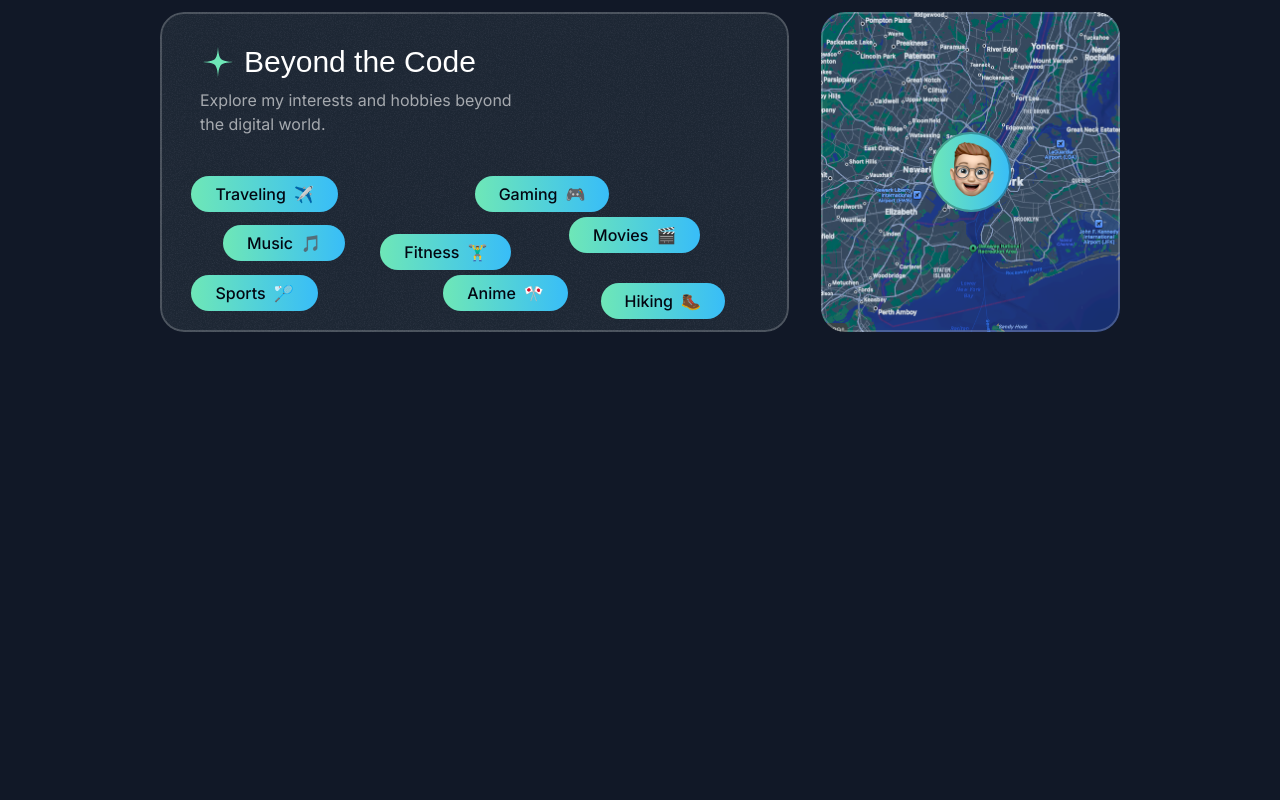
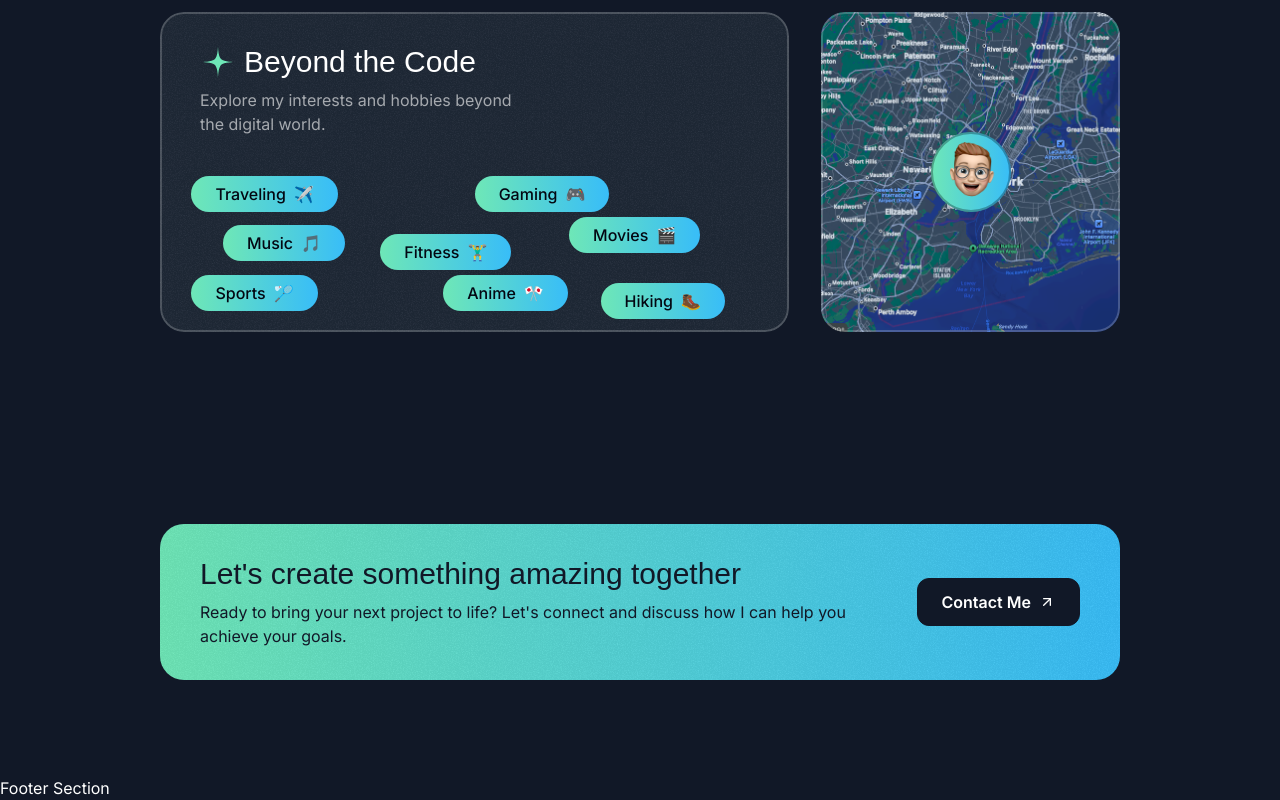
Before and after one commit to sujalkyal/SujalKyal.dev, a Next.js app: page / in a window 1280 px wide. Shown: the part 4616-5416 px from the top of the page. Before the commit the page ends 5060 px from the top, so only its background shows below. Built offline with nearby package versions, Linux system fonts and the light colour scheme; a web font is replaced by a local one.

Commit message:
contact section complete

```diff
--- a/src/app/page.tsx
+++ b/src/app/page.tsx
@@ -4,6 +4,8 @@ import { ProjectsSection } from "@/sections/Projects";
 import { TapeSection } from "@/sections/Tape";
 import { TestimonialsSection } from "@/sections/Testimonials";
 import { AboutSection } from "@/sections/About";
+import { ContactSection } from "@/sections/Contact";
+import { Footer } from "@/sections/Footer";
 
 export default function Home() {
   return (
@@ -14,6 +16,8 @@ export default function Home() {
       <TapeSection />
       <TestimonialsSection />
       <AboutSection />
+      <ContactSection />
+      <Footer />
     </div>
   );
 }
--- a/src/sections/Contact.tsx
+++ b/src/sections/Contact.tsx
@@ -1,3 +1,26 @@
+import ArrowUpRightIcon from '@/assets/icons/arrow-up-right.svg';
+import grainImage from '@/assets/images/grain.jpg';
+
 export const ContactSection = () => {
-  return <div>Contact Section</div>;
+  return <div className='py-16 pt-12 lg:py-24 lg:pt-20'>
+    <div className='container'>
+      <div className='bg-gradient-to-r from-emerald-300 to-sky-400 text-gray-900 py-8 px-10 rounded-3xl text-center md:text-left relative overflow-hidden z-0'>
+        <div className='absolute inset-0 opacity-5 -z-10' style={{
+          backgroundImage: `url(${grainImage.src})`,
+        }}></div>
+    <div className='flex flex-col md:flex-row gap-8 md:gap-16 items-center'>
+      <div>
+    <h2 className='text-2xl md:text-3xl font-serif'>Let's create something amazing together</h2>
+    <p className='text-sm md:text-base mt-2'>Ready to bring your next project to life? Let's connect and discuss how I can help you achieve your goals.</p>
+    </div>
+    <div>
+    <button className='text-white bg-gray-900 inline-flex items-center px-6 h-12 rounded-xl gap-2 w-max border border-gray-900'>
+      <span className='font-semibold'>Contact Me</span>
+      <ArrowUpRightIcon className="size-4" />
+    </button>
+    </div>
+    </div>
+    </div>
+    </div>
+  </div>
 };
```
